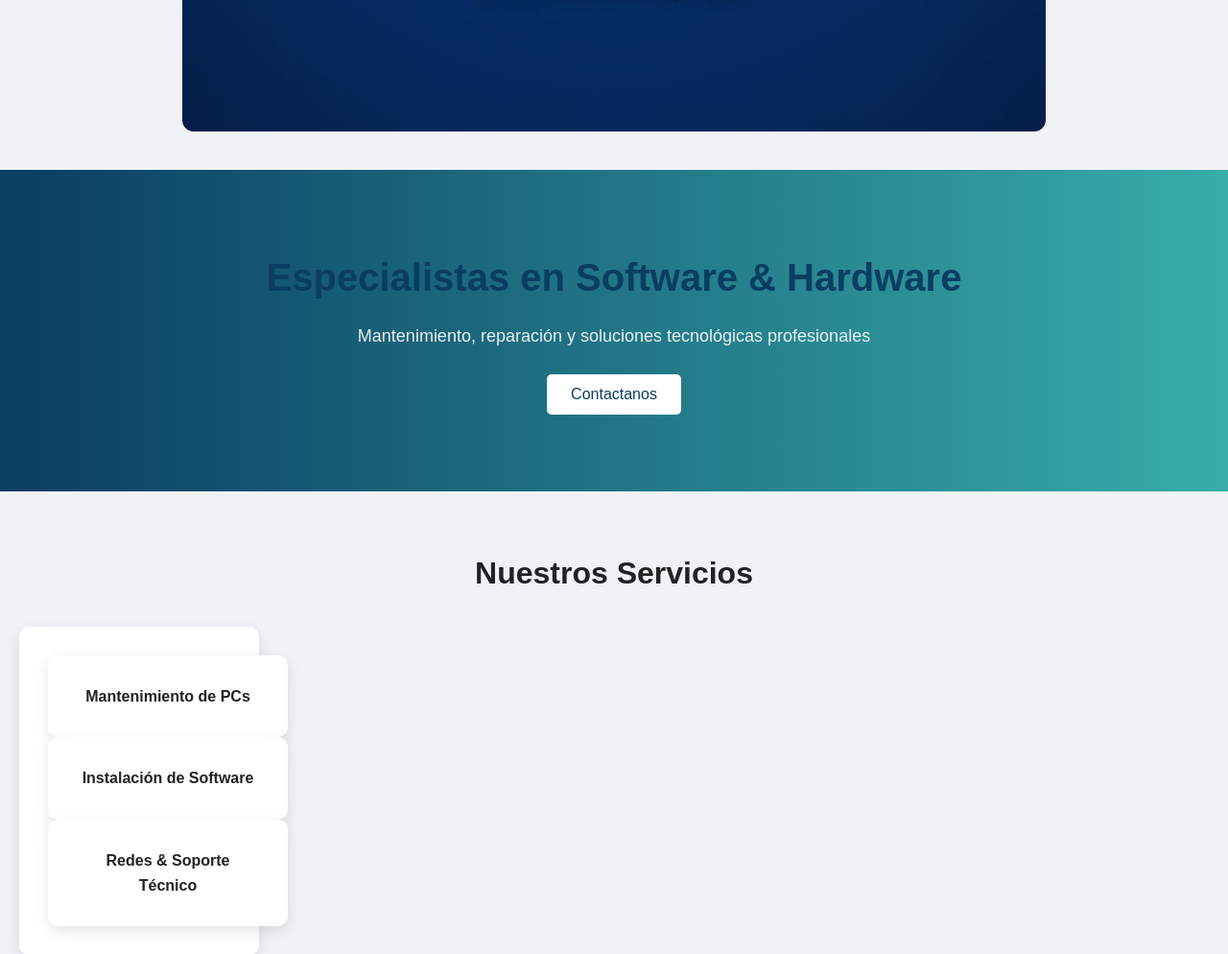
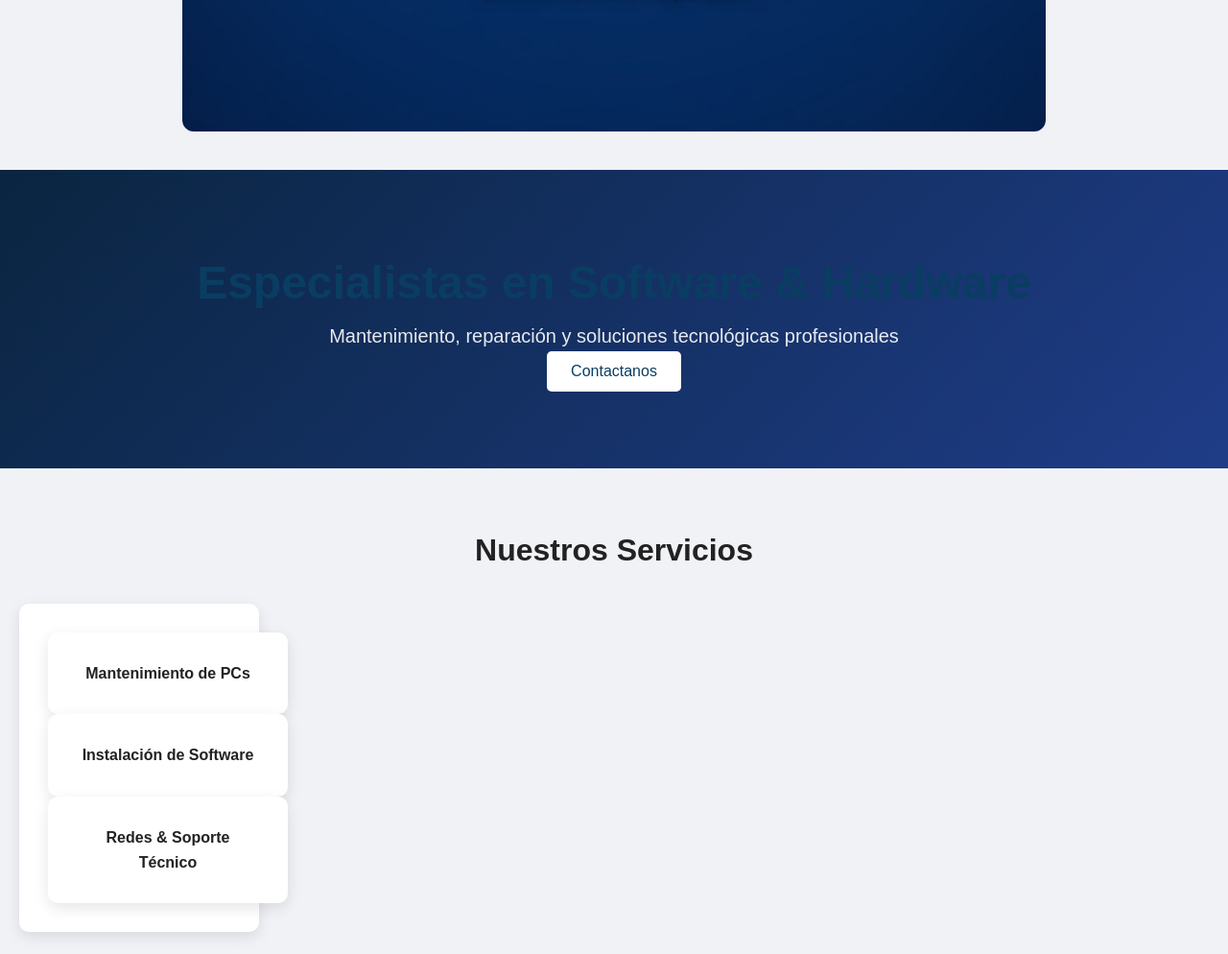
Before and after one commit to sofnet453-droid/sofnet-web, a Flask app: page / in a window 1280 px wide. Shown: the part 946-1940 px from the top of the page at 96% size. Run offline with Flask 3, Linux system fonts and the light colour scheme.

Commit message:
Diseño empresarial, carrusel, reloj, modo oscuro y accesibilidad

```diff
--- a/static/css/style.css
+++ b/static/css/style.css
@@ -68,22 +68,21 @@ nav a:hover {
 
 /* HERO */
 .hero {
-    background: linear-gradient(to right, #0a3d62, #38ada9);
-    color: white;
   text-align: center;
   padding: 80px 20px;
+  background: linear-gradient(135deg, #0a2540, #1f3c88);
+  color: white;
 }
 
 .hero h1 {
-    font-size: 40px;
-    margin-bottom: 15px;
+  font-size: 48px;
 }
 
 .hero p {
-    font-size: 18px;
-    margin-bottom: 25px;
+  font-size: 20px;
   opacity: 0.9;
 }
+
 
 .hero button {
     padding: 12px 25px;
@@ -168,11 +167,6 @@ footer {
     position: relative;
 }
 
-.slides {
-    width: 100%;
-    height: 100%;
-}
-
 .slide {
     width: 100%;
     display: none;
@@ -182,6 +176,7 @@ footer {
 .slide.active {
     display: block;
 }
+/*            */
 .card h3 {
     margin-bottom: 10px;
     color: var(--azul);
--- a/static/js/main.js
+++ b/static/js/main.js
@@ -6,6 +6,7 @@ setInterval(() => {
   index = (index + 1) % slides.length;
   slides[index].classList.add("active");
 }, 3000);
+
 
 
 function updateClock() {
--- a/templates/index.html
+++ b/templates/index.html
@@ -45,15 +45,15 @@
     <!-- CARRUSEL -->
     <div id="clock"></div>
 
-<section class="carousel">
+<section class="carousel-section">
     <div class="carousel">
         <img src="/static/img/img1.jpeg" class="slide active">
         <img src="/static/img/img2.jpeg" class="slide">
         <img src="/static/img/img3.jpeg" class="slide">
-        <img src="/static/img/imag4.jpeg" class="slide">
-   </div>
+        <img src="/static/img/img4.jpeg" class="slide">
+    </div>
+</section>
 
-</section>
 
     <!--Parte Principal-->
 <section class ='hero'>
```
Lines whose indentation alone changed are shown as unchanged.
